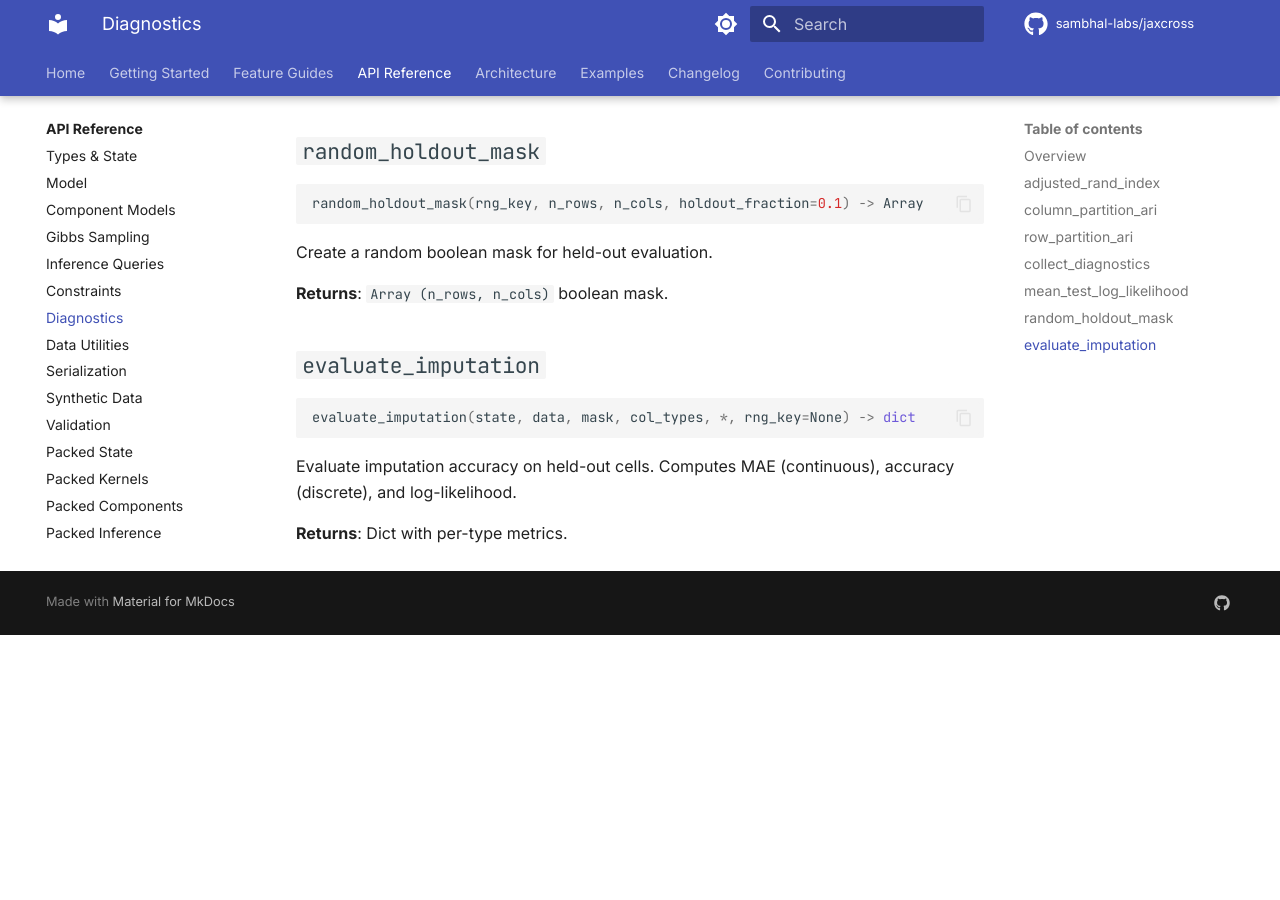
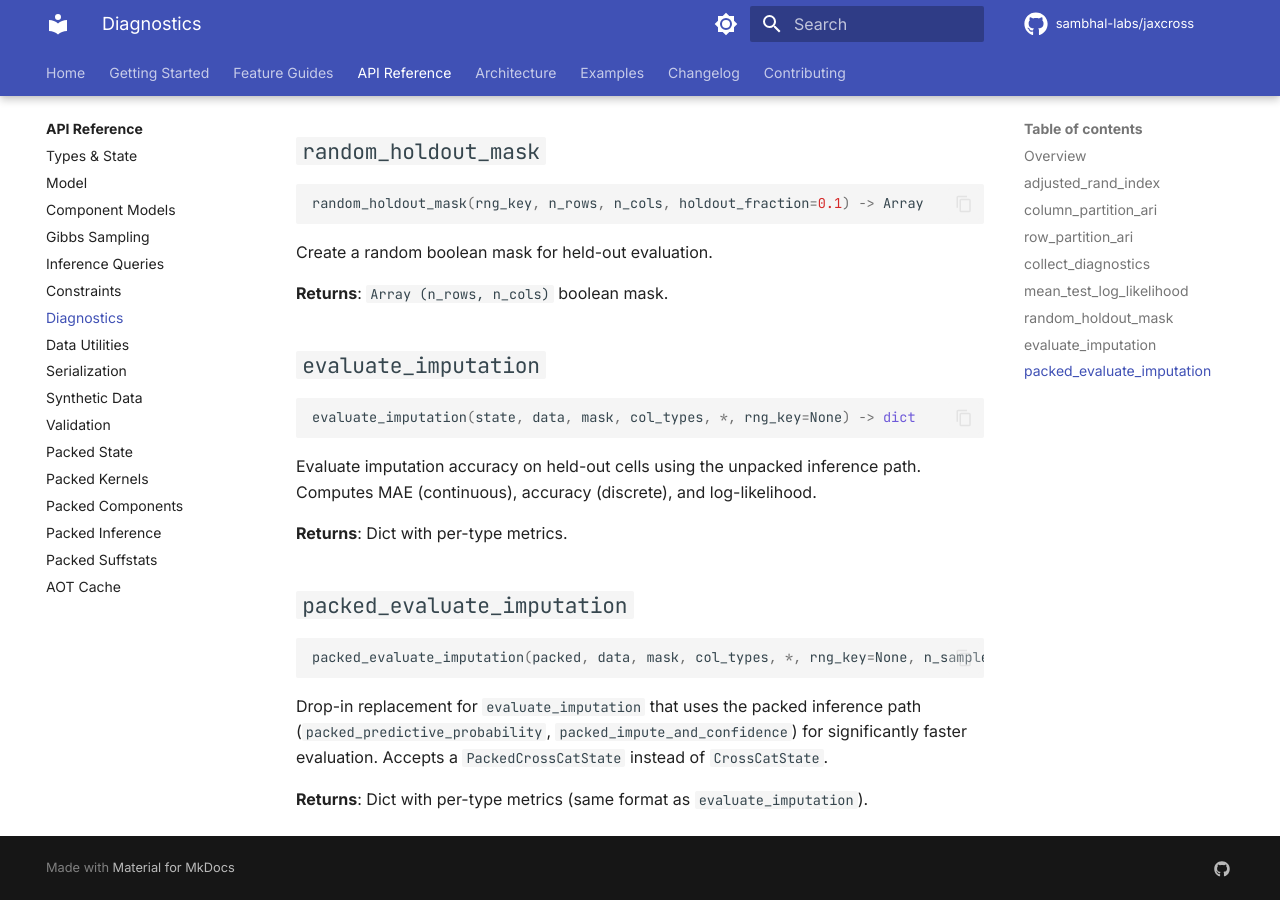
Before and after one commit to sambhal-labs/jaxcross, an MkDocs documentation site: the page built from docs/api/diagnostics.md, in a window 1280 px wide and 900 px high, scrolled down 1333 px. Built offline with MkDocs 1.6.1 and Material for MkDocs 9.7.7, drawn with Linux system fonts in a browser that asks for light colours; comment, search, counter and statistics services are not loaded; before the commit the page ends 1968 px from its top, so only the background shows below that.

Commit message:
docs: update API docs for Phase 2 changes
- Document max_cols_per_view parameter and memory implications
- Add packed_evaluate_imputation to diagnostics API docs
- Add packed imputation evaluation guide to imputation docs

Co-Authored-By: Claude Opus 4.6 (1M context) <noreply@anthropic.com>

````diff
--- a/docs/api/diagnostics.md
+++ b/docs/api/diagnostics.md
@@ -66,6 +66,16 @@ Create a random boolean mask for held-out evaluation.
 evaluate_imputation(state, data, mask, col_types, *, rng_key=None) -> dict
 ```
 
-Evaluate imputation accuracy on held-out cells. Computes MAE (continuous), accuracy (discrete), and log-likelihood.
+Evaluate imputation accuracy on held-out cells using the unpacked inference path. Computes MAE (continuous), accuracy (discrete), and log-likelihood.
 
 **Returns**: Dict with per-type metrics.
+
+## `packed_evaluate_imputation`
+
+```python
+packed_evaluate_imputation(packed, data, mask, col_types, *, rng_key=None, n_samples=200) -> dict
+```
+
+Drop-in replacement for `evaluate_imputation` that uses the packed inference path (`packed_predictive_probability`, `packed_impute_and_confidence`) for significantly faster evaluation. Accepts a `PackedCrossCatState` instead of `CrossCatState`.
+
+**Returns**: Dict with per-type metrics (same format as `evaluate_imputation`).
````
Also changed, not shown: docs/architecture/packed-state.md (+13 -0 lines), docs/guides/queries/imputation.md (+12 -0 lines).
